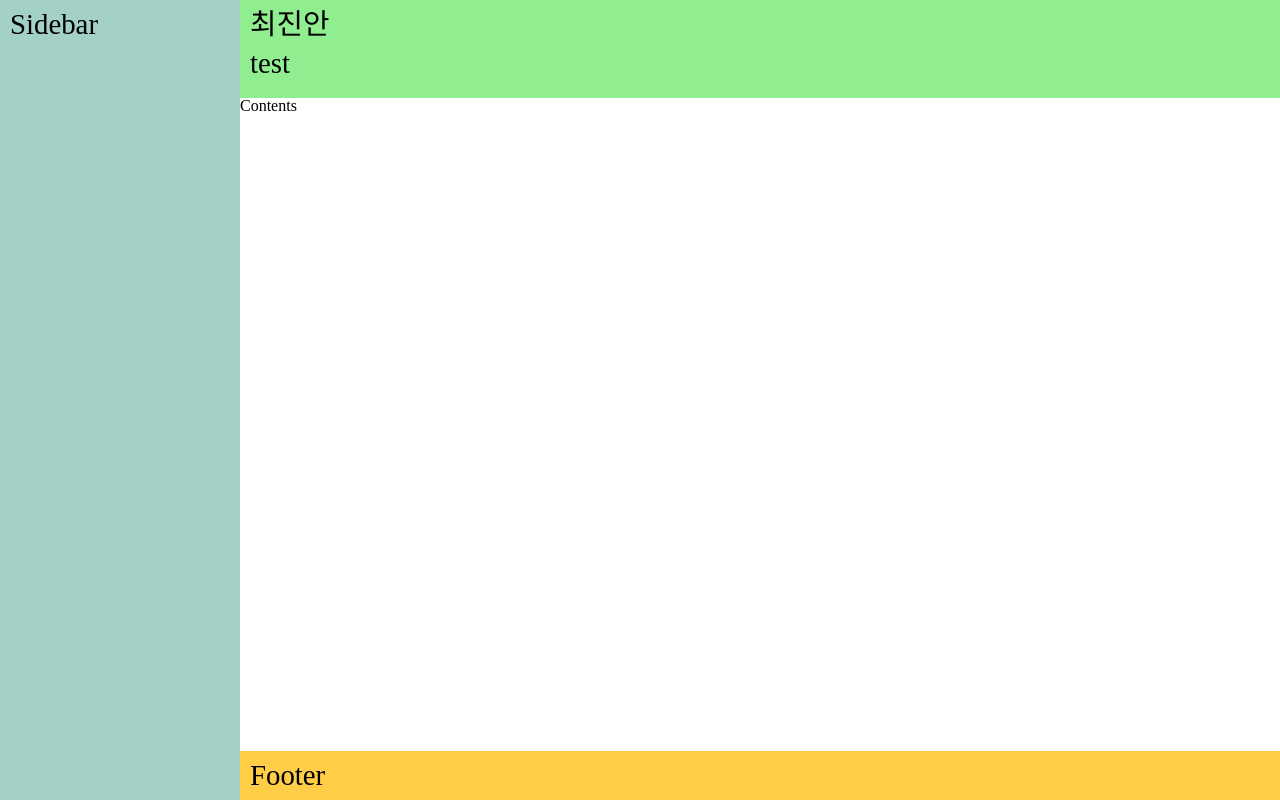
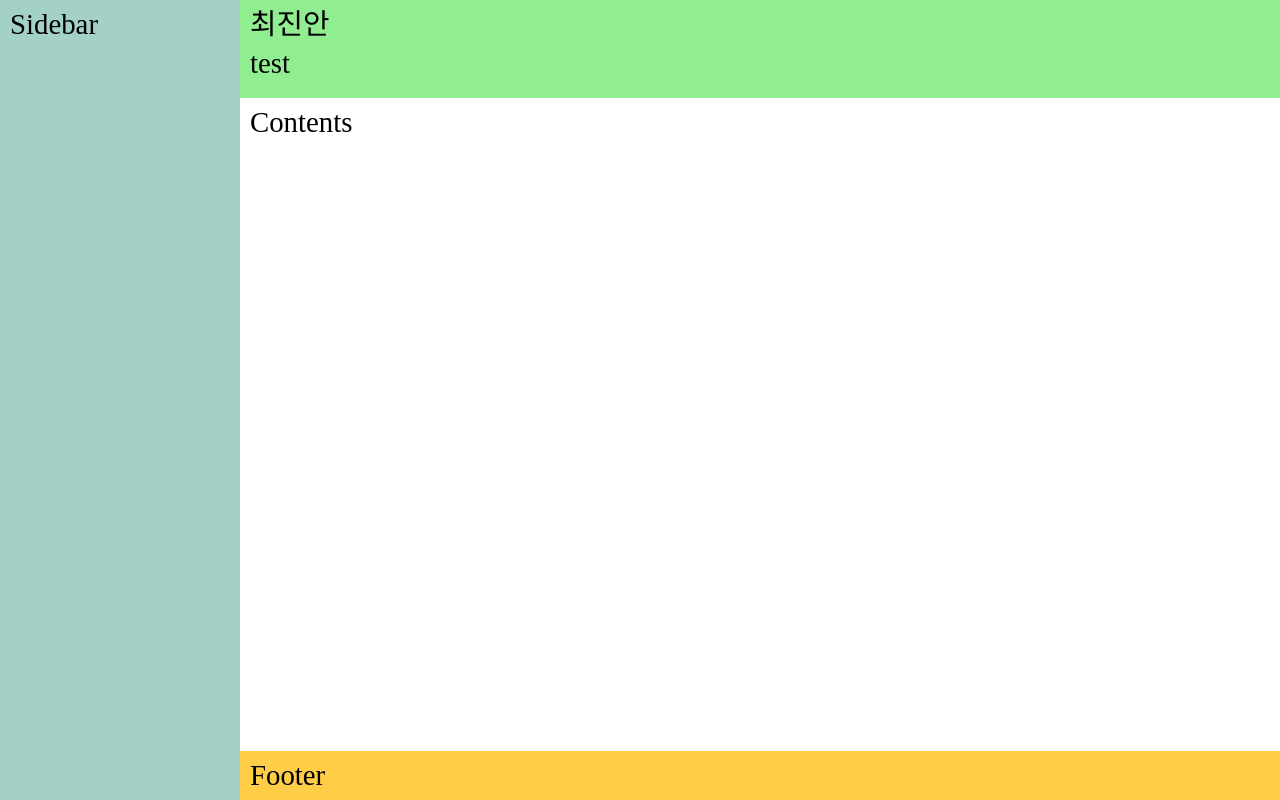
Before and after one commit to wlsdks/React-Study, a React (Create React App) app in the folder react-standard/: page / in a window 1280 px wide. Built offline with nearby package versions, Linux system fonts and the light colour scheme; a web font is replaced by a local one.

Commit message:
1. 오류수정

```diff
--- a/react-standard/src/layout/Contents.tsx
+++ b/react-standard/src/layout/Contents.tsx
@@ -12,7 +12,7 @@ function Contents() {
     // view
     return (
         <ContentsContainer>
-            <h1>Contents</h1>
+            <h2>Contents</h2>
         </ContentsContainer>
     );
 }
```
